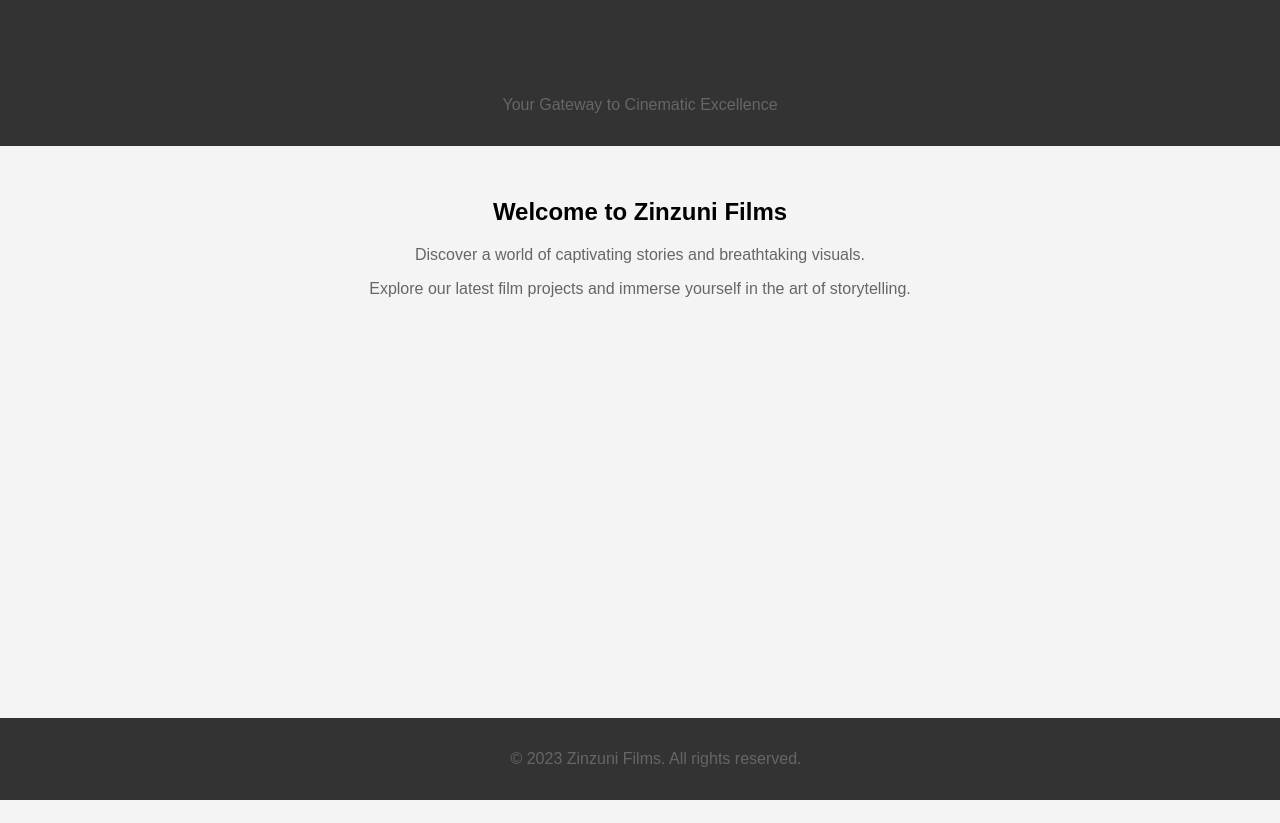
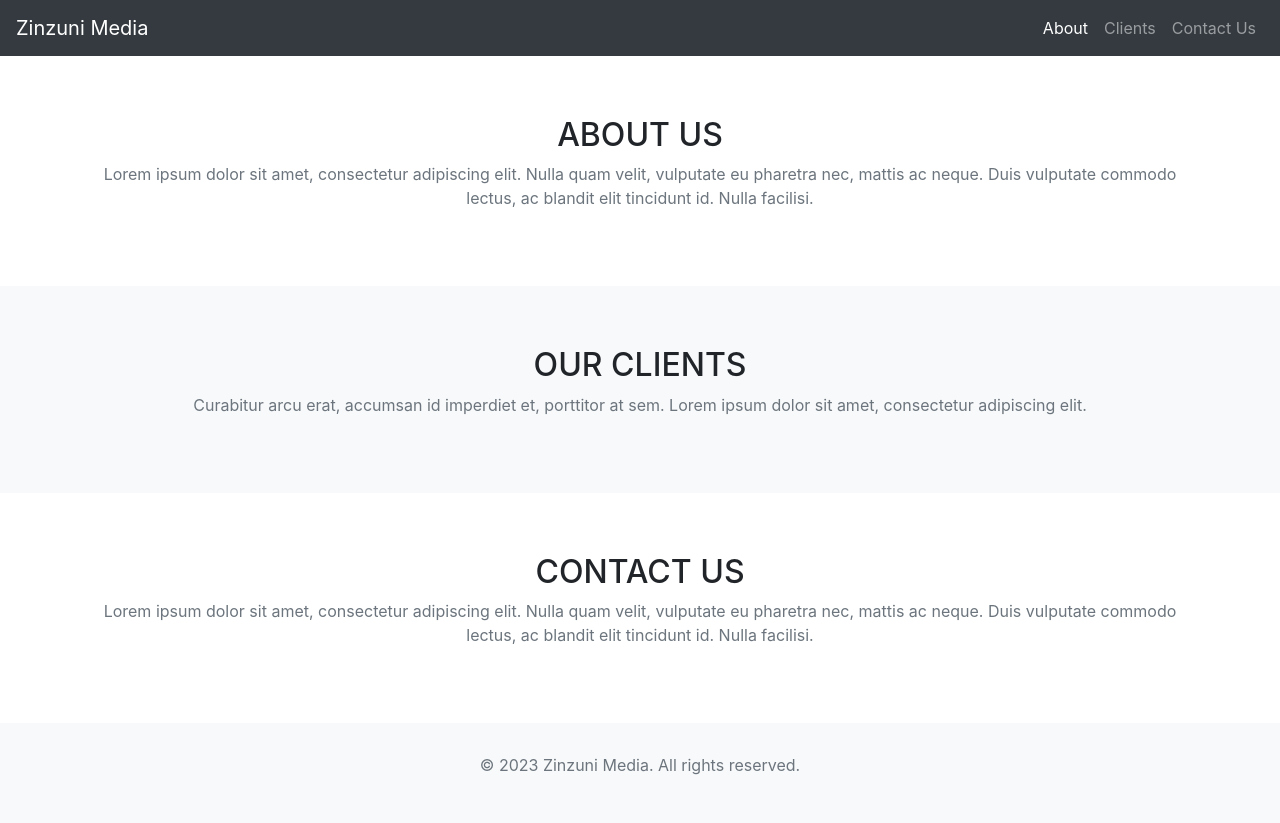
Before and after one commit to Zinzuni/zinzuni.github.io, a plain HTML site: page index.html in a window 1280 px wide. Before the commit the page ends 800 px from the top, so only its background shows below. Drawn offline with nearby package versions, Linux system fonts and the light colour scheme.

Commit message:
Update index.html
bootstrap skeleton

```diff
--- a/index.html
+++ b/index.html
@@ -4,62 +4,105 @@
 <head>
     <meta charset="UTF-8">
     <meta name="viewport" content="width=device-width, initial-scale=1.0">
-    <title>Zinzuni Films</title>
+    <title>Zinzuni Media</title>
+    <link rel="stylesheet" href="https://stackpath.bootstrapcdn.com/bootstrap/4.3.1/css/bootstrap.min.css">
     <style>
         body {
-            font-family: Arial, sans-serif;
-            margin: 0;
-            padding: 0;
-            background-color: #f4f4f4;
-        }
-
-        header {
-            background-color: #333;
-            color: #fff;
-            text-align: center;
-            padding: 1em;
+            padding-top: 56px; /* Adjusted for fixed navbar */
         }
 
         section {
-            text-align: center;
-            padding: 2em;
-        }
-
-        h1 {
-            color: #333;
-        }
-
-        p {
-            color: #666;
+            padding: 60px 0;
         }
 
         footer {
-            background-color: #333;
-            color: #fff;
-            text-align: center;
-            padding: 1em;
-            position: fixed;
-            bottom: 0;
-            width: 100%;
+            padding: 30px 0;
+            background-color: #f8f9fa;
         }
     </style>
 </head>
 
 <body>
-    <header>
-        <h1>Zinzuni Films</h1>
-        <p>Your Gateway to Cinematic Excellence</p>
-    </header>
 
-    <section>
-        <h2>Welcome to Zinzuni Films</h2>
-        <p>Discover a world of captivating stories and breathtaking visuals.</p>
-        <p>Explore our latest film projects and immerse yourself in the art of storytelling.</p>
+    <!-- Navigation -->
+    <nav class="navbar navbar-expand-lg navbar-dark bg-dark fixed-top">
+        <a class="navbar-brand" href="#">Zinzuni Media</a>
+        <button class="navbar-toggler" type="button" data-toggle="collapse" data-target="#navbarResponsive"
+            aria-controls="navbarResponsive" aria-expanded="false" aria-label="Toggle navigation">
+            <span class="navbar-toggler-icon"></span>
+        </button>
+        <div class="collapse navbar-collapse" id="navbarResponsive">
+            <ul class="navbar-nav ml-auto">
+                <li class="nav-item active">
+                    <a class="nav-link" href="#about">About</a>
+                </li>
+                <li class="nav-item">
+                    <a class="nav-link" href="#clients">Clients</a>
+                </li>
+                <li class="nav-item">
+                    <a class="nav-link" href="#contact">Contact Us</a>
+                </li>
+            </ul>
+        </div>
+    </nav>
+
+    <!-- About Section -->
+    <section id="about">
+        <div class="container">
+            <div class="row">
+                <div class="col-lg-12 text-center">
+                    <h2 class="section-heading text-uppercase">About Us</h2>
+                    <p class="text-muted">Lorem ipsum dolor sit amet, consectetur adipiscing elit. Nulla quam velit,
+                        vulputate eu pharetra nec, mattis ac neque. Duis vulputate commodo lectus, ac blandit elit
+                        tincidunt id. Nulla facilisi.</p>
+                </div>
+            </div>
+        </div>
     </section>
 
+    <!-- Clients Section -->
+    <section id="clients" class="bg-light">
+        <div class="container">
+            <div class="row">
+                <div class="col-lg-12 text-center">
+                    <h2 class="section-heading text-uppercase">Our Clients</h2>
+                    <p class="text-muted">Curabitur arcu erat, accumsan id imperdiet et, porttitor at sem. Lorem ipsum
+                        dolor sit amet, consectetur adipiscing elit.</p>
+                </div>
+            </div>
+        </div>
+    </section>
+
+    <!-- Contact Section -->
+    <section id="contact">
+        <div class="container">
+            <div class="row">
+                <div class="col-lg-12 text-center">
+                    <h2 class="section-heading text-uppercase">Contact Us</h2>
+                    <p class="text-muted">Lorem ipsum dolor sit amet, consectetur adipiscing elit. Nulla quam velit,
+                        vulputate eu pharetra nec, mattis ac neque. Duis vulputate commodo lectus, ac blandit elit
+                        tincidunt id. Nulla facilisi.</p>
+                </div>
+            </div>
+        </div>
+    </section>
+
+    <!-- Footer -->
     <footer>
-        <p>&copy; 2023 Zinzuni Films. All rights reserved.</p>
+        <div class="container">
+            <div class="row">
+                <div class="col-lg-12 text-center">
+                    <p class="text-muted">&copy; 2023 Zinzuni Media. All rights reserved.</p>
+                </div>
+            </div>
+        </div>
     </footer>
+
+    <!-- Bootstrap core JavaScript -->
+    <script src="https://code.jquery.com/jquery-3.3.1.slim.min.js"></script>
+    <script src="https://cdnjs.cloudflare.com/ajax/libs/popper.js/1.14.7/umd/popper.min.js"></script>
+    <script src="https://stackpath.bootstrapcdn.com/bootstrap/4.3.1/js/bootstrap.min.js"></script>
+
 </body>
 
 </html>
```
